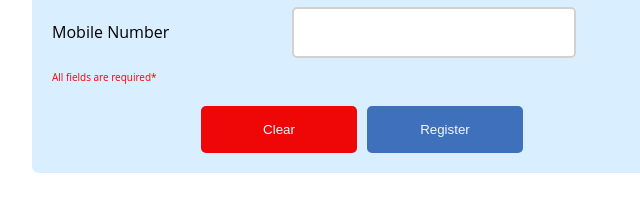
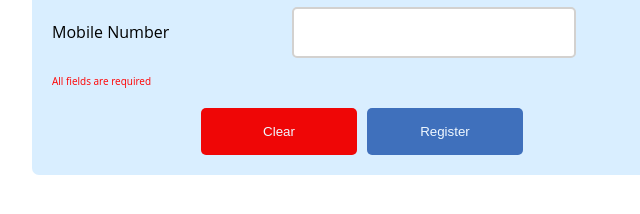
Before and after one commit to Parvathy-g2003/main, a plain HTML site: page Registration-Form/index.html in a window 1280 px wide. Shown: the part 650-864 px from the top of the page, 278-918 px from the left. Drawn offline with Linux system fonts and the light colour scheme.

Commit message:
no message

```diff
--- a/Registration-Form/index.html
+++ b/Registration-Form/index.html
@@ -85,7 +85,7 @@
                 </tr>
             </table>
 
-<span>All fields are required*</span>
+<p style="font-size: x-small; color: red;">All fields are required</p>
 
             <div style="justify-content: center; display: flex; margin-top: 20px">
                 <button type="button" id="clearButton" style=" width: 156px; margin-right:10px">Clear</button>
```
